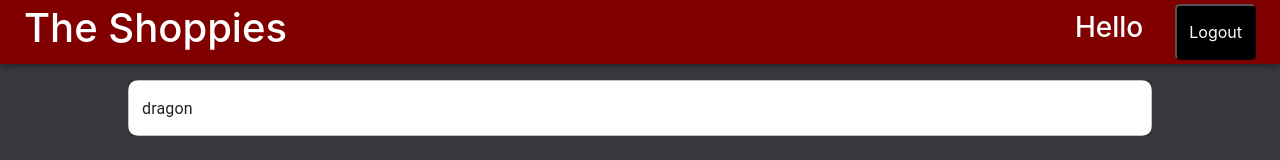
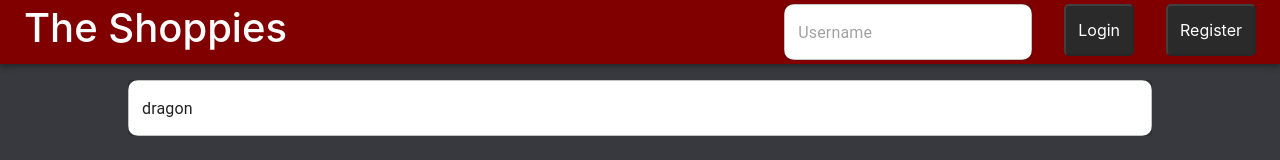
Before and after one commit to lim1017/movies, a React (Create React App) app: page / in a window 1280 px wide. Shown: the top 160 px of the page. Built offline with nearby package versions, Linux system fonts and the light colour scheme; no server answers.

Commit message:
fixed login bugg

```diff
--- a/src/App.js
+++ b/src/App.js
@@ -19,13 +19,13 @@ function App() {
   const [movieSearchTerm, setMovieSearchTerm] = useState("dragon");
   const [searchResults, setSearchResults] = useState([]);
   const [nominatedMovies, setNominatedMovies] = useState([]);
-  const [ isLoggedIn, setIsLoggedIn ] = useState({name:"", id: "", nominations:[]})
+  const [ isLoggedIn, setIsLoggedIn ] = useState({username:"", user_id: "", nominations:[]})
 
   const debouncedSearch = useDebounce(movieSearchTerm, 500);
 
 
   useEffect(() => {
-    console.log(isLoggedIn.nominations)
+    console.log(isLoggedIn)
     setNominatedMovies(isLoggedIn.nominations)
 
   }, [isLoggedIn])
--- a/src/components/AppBar/AppBar.js
+++ b/src/components/AppBar/AppBar.js
@@ -41,7 +41,10 @@ function ButtonAppBar({isLoggedIn, setIsLoggedIn}) {
      setIsLoggedIn(response.data[0])
     }
 
-    fetchUser()
+    if(userName!==null){
+      fetchUser()
+
+    }
 
 
   }, [])
@@ -98,7 +101,7 @@ function ButtonAppBar({isLoggedIn, setIsLoggedIn}) {
 
   const renderLoginLogout = ()=>{
 
-    if (isLoggedIn.username === "" || isLoggedIn.username === null){
+    if (isLoggedIn?.username === "" || isLoggedIn?.username === null){
       return (
         <div>
           <TextField
@@ -129,7 +132,7 @@ function ButtonAppBar({isLoggedIn, setIsLoggedIn}) {
     } else {
       return (
         <div style={{display:"flex"}}>
-          <h3 style={{alignSelf:"center"}}>Hello {isLoggedIn.username}</h3>
+          <h3 style={{alignSelf:"center"}}>Hello {isLoggedIn?.username}</h3>
           <button
           className="app-bar-button"
           style={{ marginLeft: "2em" }}
--- a/src/components/NominationList/NominationList.js
+++ b/src/components/NominationList/NominationList.js
@@ -7,7 +7,7 @@ import "./_NominationList.scss";
 
 const NominationList = ({ nominatedMovies, setNominatedMovies, isLoggedIn }) => {
 
-  let isUserLogged = isLoggedIn.name !== "" && isLoggedIn.name !== null ? true : false
+  let isUserLogged = isLoggedIn?.username !== "" && isLoggedIn?.username !== null ? true : false
   const userId = localStorage.getItem('id');
 
 
```
